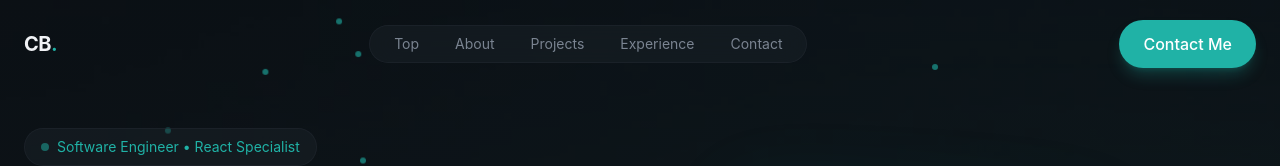
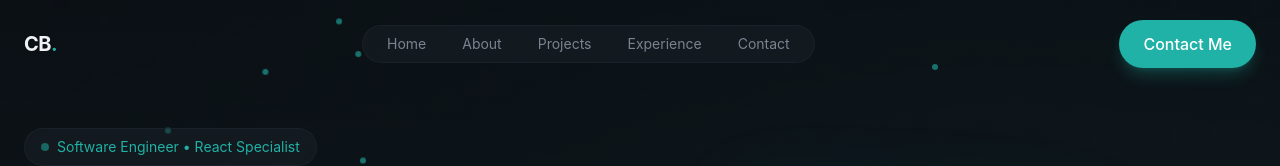
Before and after one commit to chuckerin/personal-portfolio, a React (Vite) app: page / in a window 1280 px wide. Shown: the top 166 px of the page. Built offline with nearby package versions, Linux system fonts and the light colour scheme.

Commit message:
moved links to data folder and changed top to home in the navigation

```diff
--- a/src/utils/links.ts
+++ b/src/data/links.ts
@@ -1,7 +1,7 @@
 import { Github, Linkedin } from 'lucide-react';
 
 export const navLinks = [
-  { href: '#top', label: 'Top' },
+  { href: '#home', label: 'Home' },
   { href: '#about', label: 'About' },
   { href: '#projects', label: 'Projects' },
   { href: '#experience', label: 'Experience' },
--- a/src/layout/Footer.tsx
+++ b/src/layout/Footer.tsx
@@ -1,6 +1,6 @@
 // import { Github, Linkedin } from 'lucide-react';
-import { socialLinks } from '../utils/links';
-import { navLinks as footerLinks } from '../utils/links';
+import { socialLinks } from '../data/links';
+import { navLinks as footerLinks } from '../data/links';
 
 export const Footer = () => {
   const currentYear = new Date().getFullYear();
--- a/src/layout/Navbar.tsx
+++ b/src/layout/Navbar.tsx
@@ -1,7 +1,7 @@
 import { Menu, X } from 'lucide-react';
 import { Button } from '../components/Button';
 import { useEffect, useState } from 'react';
-import { navLinks } from '../utils/links';
+import { navLinks } from '../data/links';
 
 export const Navbar = () => {
   const [isMobileMenuOpen, setIsMobileMenuOpen] = useState(false);
--- a/src/sections/Hero.tsx
+++ b/src/sections/Hero.tsx
@@ -2,7 +2,7 @@ import { ArrowRight, ChevronDown, Download } from 'lucide-react';
 import { AnimatedBorderButton } from '../components/AnimatedBorderButton';
 import { Button } from '../components/Button';
 import { generateRandos } from '../utils/randos';
-import { socialLinks } from '../utils/links';
+import { socialLinks } from '../data/links';
 import { skills } from '../data/skills';
 
 export const Hero = () => {
@@ -13,7 +13,7 @@ export const Hero = () => {
 
   return (
     <section
-      id='top'
+      id='home'
       className='relative min-h-screen flex items-center overflow-hidden'
     >
       {/* BG */}
```
Also changed, not shown: src/data/projects.ts (+0 -36 lines).
